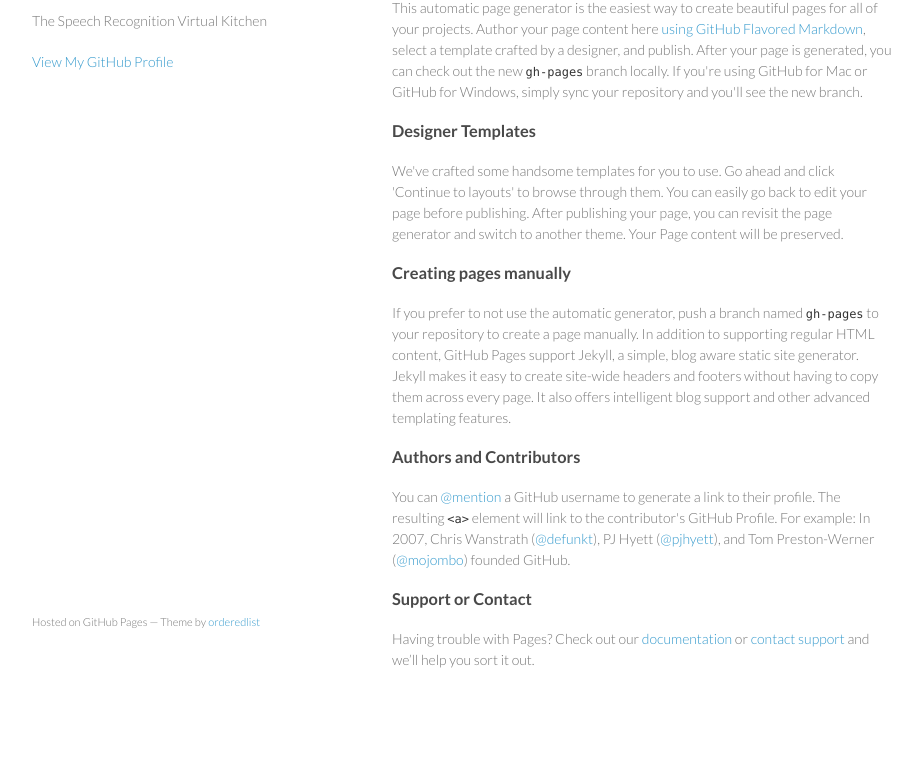
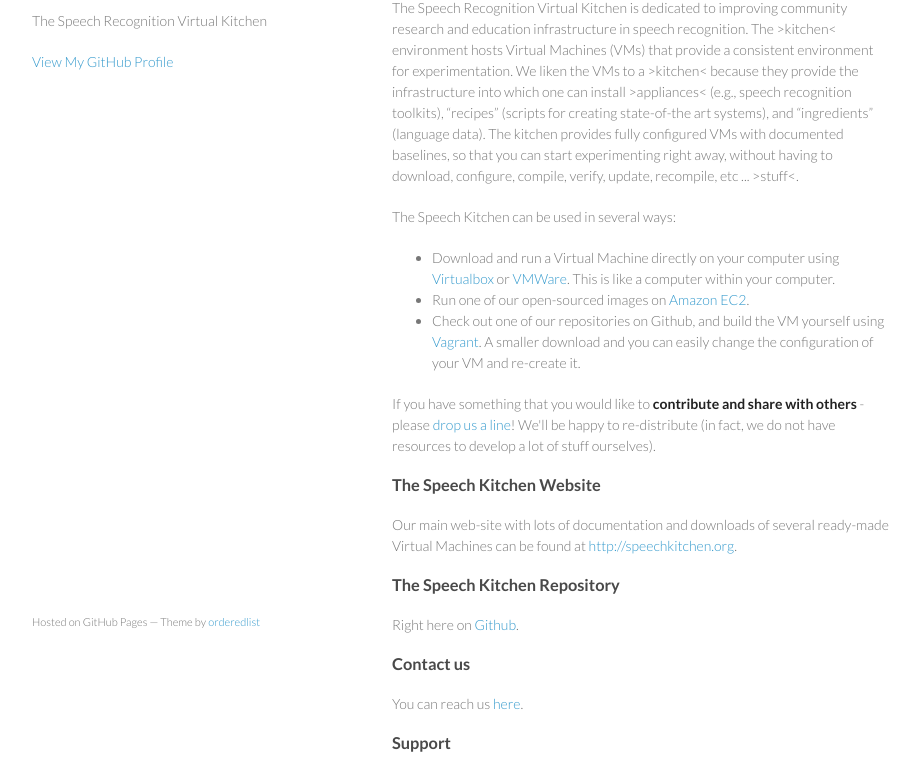
Before and after one commit to srvk/srvk.github.io, a plain HTML site: page index.html in a window 1280 px wide. Shown: the part 99-868 px from the top of the page, without its empty margins (178-1100 px from the left). Before the commit the page ends 839 px from the top, so only its background shows below. Drawn offline with Linux system fonts and the light colour scheme.

Commit message:
Replace master branch with page content via GitHub

```diff
--- a/index.html
+++ b/index.html
@@ -24,29 +24,41 @@
       </header>
       <section>
         <h3>
-<a id="welcome-to-github-pages" class="anchor" href="#welcome-to-github-pages" aria-hidden="true"><span class="octicon octicon-link"></span></a>Welcome to GitHub Pages.</h3>
+<a id="welcome-to-the-speech-recognition-virtual-kitchen" class="anchor" href="#welcome-to-the-speech-recognition-virtual-kitchen" aria-hidden="true"><span class="octicon octicon-link"></span></a>Welcome to the Speech Recognition Virtual Kitchen!</h3>
 
-<p>This automatic page generator is the easiest way to create beautiful pages for all of your projects. Author your page content here <a href="https://guides.github.com/features/mastering-markdown/">using GitHub Flavored Markdown</a>, select a template crafted by a designer, and publish. After your page is generated, you can check out the new <code>gh-pages</code> branch locally. If you're using GitHub for Mac or GitHub for Windows, simply sync your repository and you'll see the new branch.</p>
+<p>The Speech Recognition Virtual Kitchen is dedicated to improving community research and education infrastructure in speech recognition. The &gt;kitchen&lt; environment hosts Virtual Machines (VMs) that provide a consistent environment for experimentation. We liken the VMs to a &gt;kitchen&lt; because they provide the infrastructure into which one can install &gt;appliances&lt; (e.g., speech recognition toolkits), “recipes” (scripts for creating state-of-the art systems), and “ingredients” (language data). The kitchen provides fully configured VMs with documented baselines, so that you can start experimenting right away, without having to download, configure, compile, verify, update, recompile, etc ... &gt;stuff&lt;.</p>
+
+<p>The Speech Kitchen can be used in several ways:</p>
+
+<ul>
+<li>Download and run a Virtual Machine directly on your computer using <a href="https://www.virtualbox.org">Virtualbox</a> or <a href="http://www.vmware.com">VMWare</a>. This is like a computer within your computer.</li>
+<li>Run one of our open-sourced images on <a href="https://us-west-1.console.aws.amazon.com/ec2/v2/home?region=us-west-1#Images:visibility=public-images;search=speech%20recognition;sort=name">Amazon EC2</a>.</li>
+<li>Check out one of our repositories on Github, and build the VM yourself using <a href="https://www.vagrantup.com">Vagrant</a>. A smaller download and you can easily change the configuration of your VM and re-create it.</li>
+</ul>
+
+<p>If you have something that you would like to <strong>contribute and share with others</strong> - please <a href="http://speechkitchen.org/?page_id=150#emailJumpBookmark">drop us a line</a>! We'll be happy to re-distribute (in fact, we do not have resources to develop a lot of stuff ourselves).</p>
 
 <h3>
-<a id="designer-templates" class="anchor" href="#designer-templates" aria-hidden="true"><span class="octicon octicon-link"></span></a>Designer Templates</h3>
+<a id="the-speech-kitchen-website" class="anchor" href="#the-speech-kitchen-website" aria-hidden="true"><span class="octicon octicon-link"></span></a>The Speech Kitchen Website</h3>
 
-<p>We've crafted some handsome templates for you to use. Go ahead and click 'Continue to layouts' to browse through them. You can easily go back to edit your page before publishing. After publishing your page, you can revisit the page generator and switch to another theme. Your Page content will be preserved.</p>
+<p>Our main web-site with lots of documentation and downloads of several ready-made Virtual Machines can be found at <a href="http://speechkitchen.org">http://speechkitchen.org</a>.</p>
 
 <h3>
-<a id="creating-pages-manually" class="anchor" href="#creating-pages-manually" aria-hidden="true"><span class="octicon octicon-link"></span></a>Creating pages manually</h3>
+<a id="the-speech-kitchen-repository" class="anchor" href="#the-speech-kitchen-repository" aria-hidden="true"><span class="octicon octicon-link"></span></a>The Speech Kitchen Repository</h3>
 
-<p>If you prefer to not use the automatic generator, push a branch named <code>gh-pages</code> to your repository to create a page manually. In addition to supporting regular HTML content, GitHub Pages support Jekyll, a simple, blog aware static site generator. Jekyll makes it easy to create site-wide headers and footers without having to copy them across every page. It also offers intelligent blog support and other advanced templating features.</p>
+<p>Right here on <a href="https://github.com/srvk">Github</a>.</p>
 
 <h3>
-<a id="authors-and-contributors" class="anchor" href="#authors-and-contributors" aria-hidden="true"><span class="octicon octicon-link"></span></a>Authors and Contributors</h3>
+<a id="contact-us" class="anchor" href="#contact-us" aria-hidden="true"><span class="octicon octicon-link"></span></a>Contact us</h3>
 
-<p>You can <a href="https://github.com/blog/821" class="user-mention">@mention</a> a GitHub username to generate a link to their profile. The resulting <code>&lt;a&gt;</code> element will link to the contributor's GitHub Profile. For example: In 2007, Chris Wanstrath (<a href="https://github.com/defunkt" class="user-mention">@defunkt</a>), PJ Hyett (<a href="https://github.com/pjhyett" class="user-mention">@pjhyett</a>), and Tom Preston-Werner (<a href="https://github.com/mojombo" class="user-mention">@mojombo</a>) founded GitHub.</p>
+<p>You can reach us <a href="http://speechkitchen.org/?page_id=150#emailJumpBookmark">here</a>.</p>
 
 <h3>
-<a id="support-or-contact" class="anchor" href="#support-or-contact" aria-hidden="true"><span class="octicon octicon-link"></span></a>Support or Contact</h3>
+<a id="support" class="anchor" href="#support" aria-hidden="true"><span class="octicon octicon-link"></span></a>Support</h3>
 
-<p>Having trouble with Pages? Check out our <a href="https://help.github.com/pages">documentation</a> or <a href="https://github.com/contact">contact support</a> and we’ll help you sort it out.</p>
+<p>The Speech Recognition Virtual Kitchen is supported by NSF Grant Nos. CNS-1205589, IIS-1247368, CNS-1305319, &amp; CNS-1205424.</p>
+
+<p><img src="http://speechkitchen.org/icon/nsf.jpg" alt="NSF"></p>
       </section>
       <footer>
         <p><small>Hosted on GitHub Pages &mdash; Theme by <a href="https://github.com/orderedlist">orderedlist</a></small></p>
```
Also changed, not shown: params.json (+1 -1 lines).
